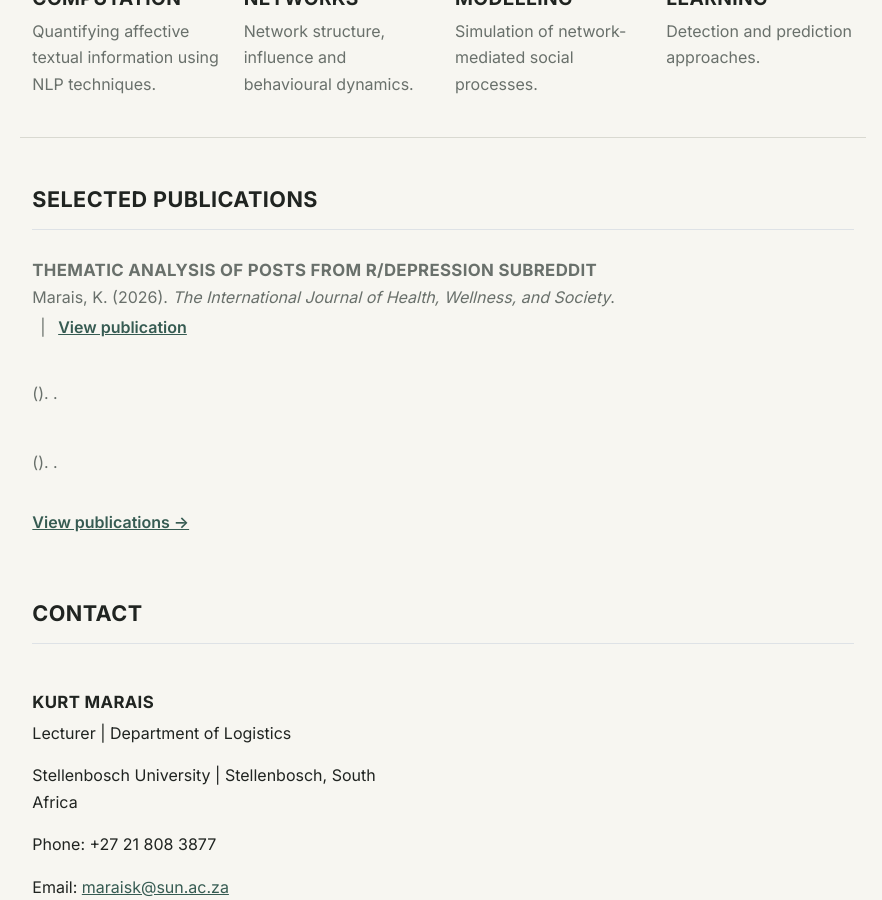
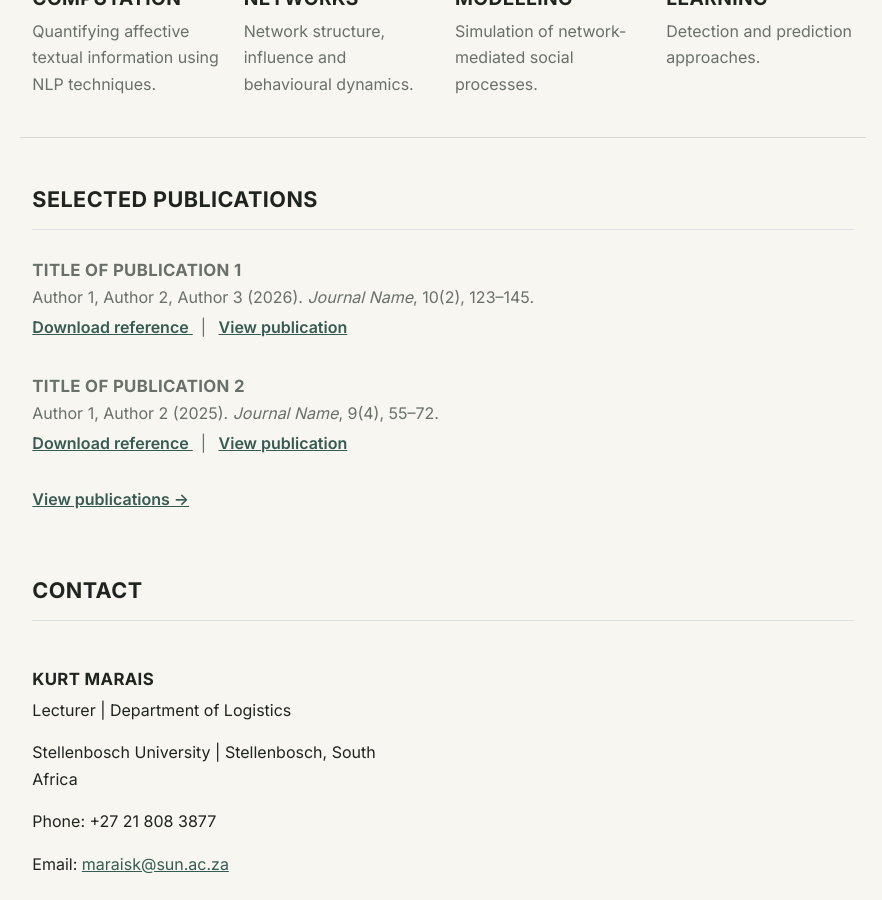
Before and after one commit to kurtmarais/kurtmarais.github.io, a Jekyll site: the page built from index.md, in a window 1280 px wide and 900 px high, scrolled down 1726 px. Shown: the whole window, without its empty margins (197-1079 px from the left). Built offline with Jekyll 4.4.1, drawn with Linux system fonts in a browser that asks for light colours.

Commit message:
Update publications.yml

```diff
--- a/_data/publications.yml
+++ b/_data/publications.yml
@@ -1,9 +1,48 @@
 featured:
-- {title: "Thematic Analysis of Posts from r/Depression Subreddit", authors: "Marais, K.", journal: "The International Journal of Health, Wellness, and Society", year: 2026, doi: "https://doi.org/10.18848/2156-8960/CGP/A454"}
-- {name: 'Add selected publication here', url: '#'}
-- {name: 'Add selected publication here', url: '#'}
+
+  - title: "Title of Publication 1"
+    authors: "Author 1, Author 2, Author 3"
+    journal: "Journal Name"
+    year: 2026
+    volume: "10"
+    issue: "2"
+    pages: "123–145"
+    doi: "https://doi.org/10.xxxx/xxxxx"
+    publication_url: "https://example.com/publication"
+    reference: "/assets/references/publication-1.bib"
+
+  - title: "Title of Publication 2"
+    authors: "Author 1, Author 2"
+    journal: "Journal Name"
+    year: 2025
+    volume: "9"
+    issue: "4"
+    pages: "55–72"
+    doi: "https://doi.org/10.xxxx/xxxxx"
+    publication_url: "https://example.com/publication"
+    reference: "/assets/references/publication-2.bib"
+
 
 index:
-- {title: "Thematic Analysis of Posts from r/Depression Subreddit", authors: "Marais, K.", journal: "The International Journal of Health, Wellness, and Society", year: 2026, doi: "https://doi.org/10.18848/2156-8960/CGP/A454"}
-- {name: 'Add publication here', url: '#'}
-- {name: 'Add publication here', url: '#'}
+
+  - title: "Title of Publication 1"
+    authors: "Author 1, Author 2, Author 3"
+    journal: "Journal Name"
+    year: 2026
+    volume: "10"
+    issue: "2"
+    pages: "123–145"
+    doi: "https://doi.org/10.xxxx/xxxxx"
+    publication_url: "https://example.com/publication"
+    reference: "/assets/references/publication-1.bib"
+
+  - title: "Title of Publication 2"
+    authors: "Author 1, Author 2, Author 3"
+    journal: "Journal Name"
+    year: 2025
+    volume: "9"
+    issue: "4"
+    pages: "55–72"
+    doi: "https://doi.org/10.xxxx/xxxxx"
+    publication_url: "https://example.com/publication"
+    reference: "/assets/references/publication-2.bib"
```
